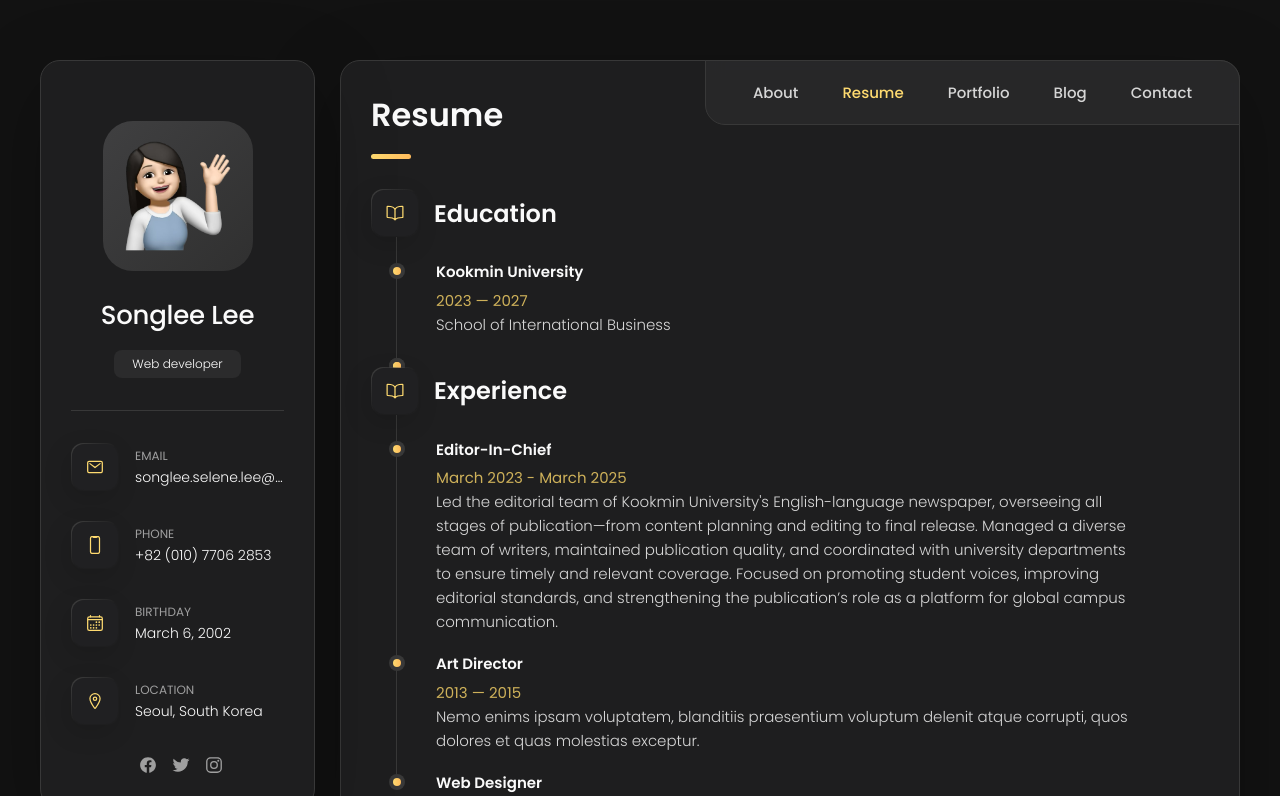
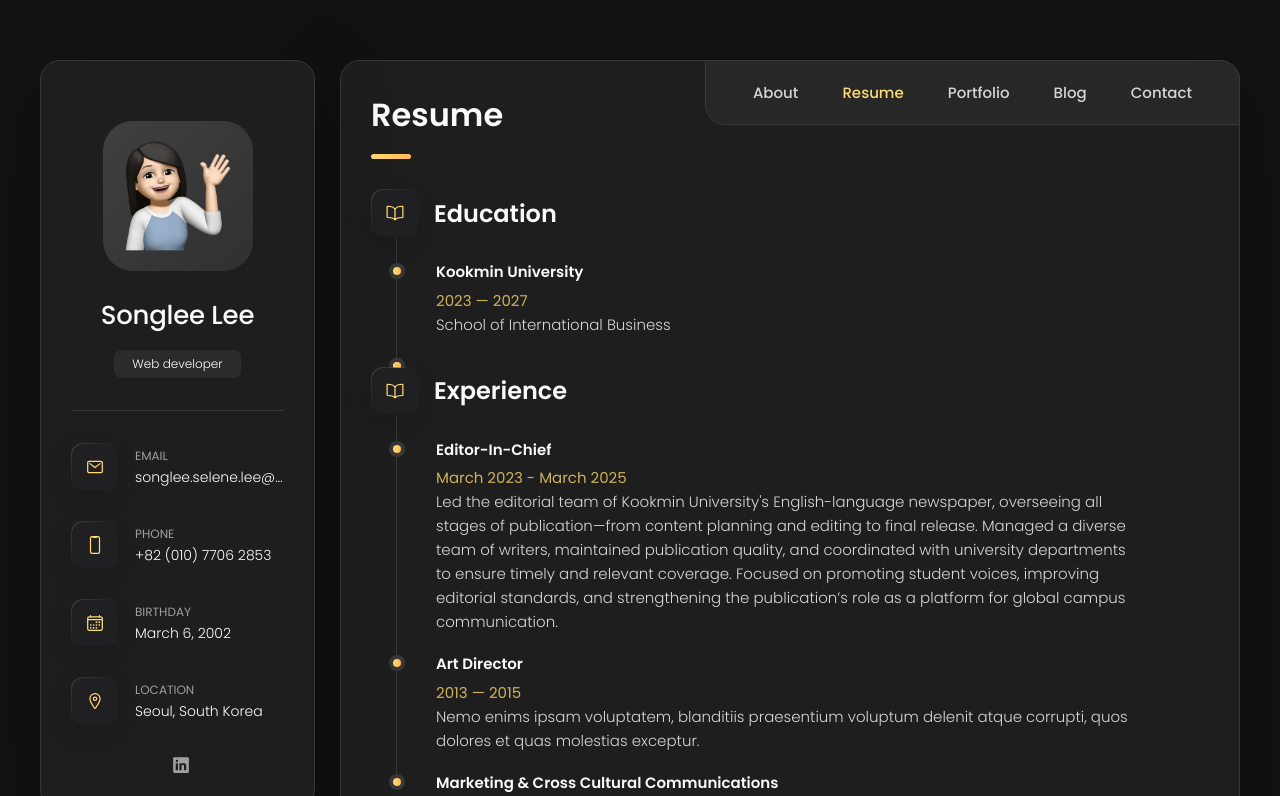
Before and after one commit to songleelee/songleelee.github.io, a plain HTML site: page index.html in a window 1280 px wide. Both pictures are taken after a click on the button "Resume". Shown: the top 796 px of the page. Drawn offline with nearby package versions, Linux system fonts and the light colour scheme.

Commit message:
update personal information

```diff
--- a/index.html
+++ b/index.html
@@ -129,21 +129,15 @@
         <ul class="social-list">
 
           <li class="social-item">
-            <a href="#" class="social-link">
-              <ion-icon name="logo-facebook"></ion-icon>
+            <a href="linkedin.com/in/songlee-lee-27b853210" class="social-link">
+              <ion-icon name="logo-linkedin"></ion-icon>
             </a>
-          </li>
 
-          <li class="social-item">
-            <a href="#" class="social-link">
-              <ion-icon name="logo-twitter"></ion-icon>
-            </a>
-          </li>
 
-          <li class="social-item">
-            <a href="#" class="social-link">
-              <ion-icon name="logo-instagram"></ion-icon>
-            </a>
+
+
+
+
           </li>
 
         </ul>
@@ -616,7 +610,7 @@
 
             <li class="timeline-item">
 
-              <h4 class="h4 timeline-item-title">Web designer</h4>
+              <h4 class="h4 timeline-item-title"> Marketing & Cross Cultural Communications </h4>
 
               <span>2010 — 2013</span>
 
```
